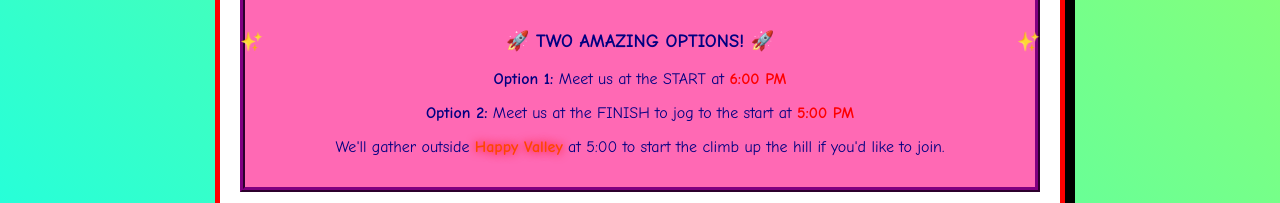
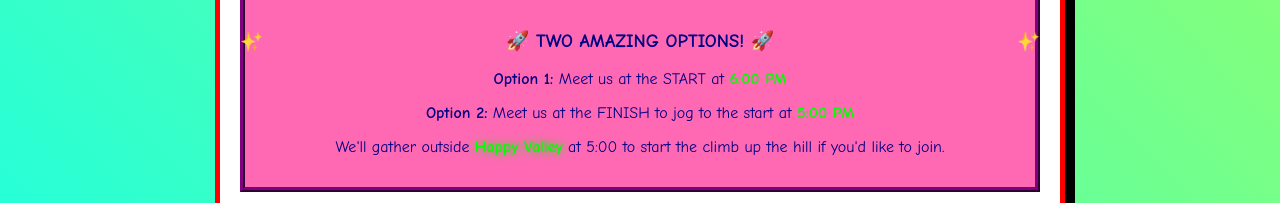
Before and after one commit to benjanes/pppppppp, a plain HTML site: page index.html in a window 1280 px wide. Shown: the part 1210-1413 px from the top of the page. Drawn offline with Linux system fonts and the light colour scheme.

Commit message:
Make some small legibility tweaks

```diff
--- a/index.html
+++ b/index.html
@@ -100,8 +100,19 @@
             color: #800000;
         }
 
+        .blue-blink {
+            animation: blink 1s infinite;
+            color: #00ff00;
+            font-weight: bold;
+        }
+
         .blink {
             animation: blink 1s infinite;
+            color: #ff0000;
+            font-weight: bold;
+        }
+
+        .red {
             color: #ff0000;
             font-weight: bold;
         }
@@ -122,14 +133,20 @@
         }
 
         @keyframes marquee {
-            0% { transform: translateX(100%); }
-            100% { transform: translateX(-100%); }
+            0% { transform: translateX(100vw); }
+            100% { transform: translateX(-101%); }
         }
 
         .flame {
             color: #ff4500;
             font-weight: bold;
             text-shadow: 0 0 10px #ff0000;
+        }
+
+        .blue-flame {
+            color: #00ff00;
+            font-weight: bold;
+            text-shadow: 0 0 10px #00ff00;
         }
 
         .contact-info {
@@ -323,15 +340,15 @@
 
         <div class="contact-info">
             <h3 class="sparkle">🚀 TWO AMAZING OPTIONS! 🚀</h3>
-            <p><strong>Option 1:</strong> Meet us at the START at <span class="blink">6:00 PM</span></p>
-            <p><strong>Option 2:</strong> Meet us at the FINISH to jog to the start at <span class="blink">5:00 PM</span></p>
-            <p>We'll gather outside <span class="flame">Happy Valley</span> at 5:00 to start the climb up the hill if you'd like to join.</p>
+            <p><strong>Option 1:</strong> Meet us at the START at <span class="blue-blink">6:00 PM</span></p>
+            <p><strong>Option 2:</strong> Meet us at the FINISH to jog to the start at <span class="blue-blink">5:00 PM</span></p>
+            <p>We'll gather outside <span class="blue-flame">Happy Valley</span> at 5:00 to start the climb up the hill if you'd like to join.</p>
         </div>
 
         <div class="info-box">
             <h3 class="neon">📞 CONFIRM YOUR ATTENDANCE!</h3>
             <p>If you want to ensure that we wait for you before getting started, send a DM on <span class="flame">WhatsApp</span> or <a href="mailto:brjanes@gmail.com">email</a> to confirm you'll be there.</p>
-            <p class="blink">Let us know if you're joining the 5:00 jog up the hill or meeting at the 6:00 start</p>
+            <p class="red">Let us know if you're joining the 5:00 jog up the hill or meeting at the 6:00 start</p>
         </div>
 
         <div style="text-align: center; margin: 30px 0;">
```
